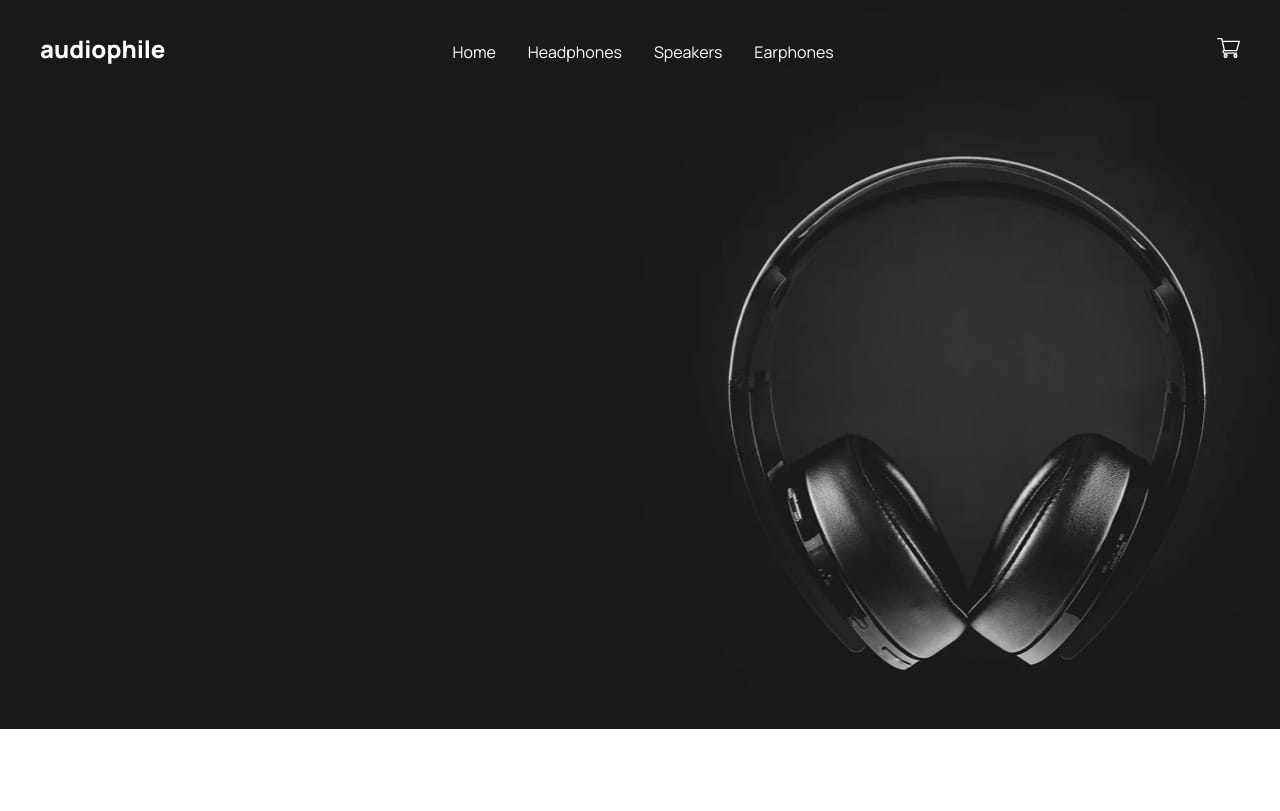
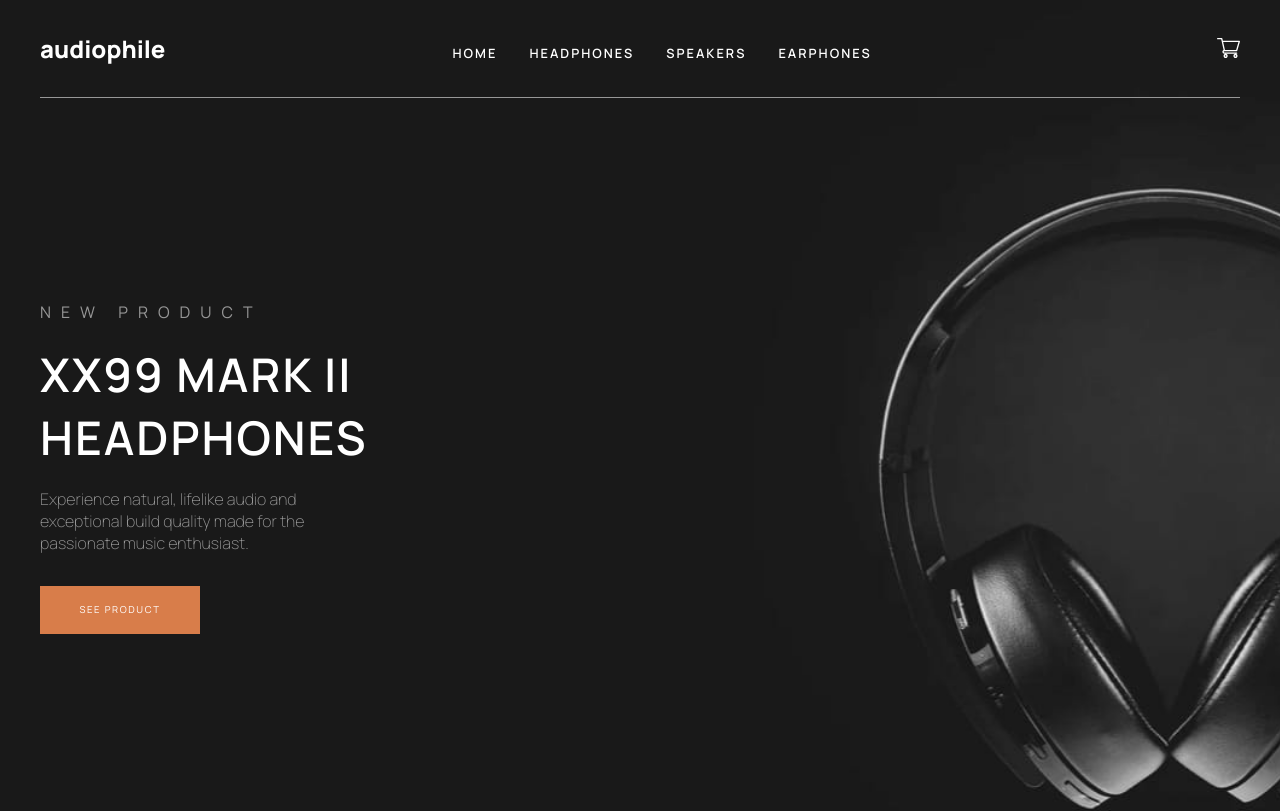
Before and after one commit to Nattk/Audiophile-Ecommerce, a Next.js app: page / in a window 1280 px wide. Shown: the top 811 px of the page. Built offline with nearby package versions, Linux system fonts and the light colour scheme.

Commit message:
Added grid layout and subheader

```diff
--- a/components/Layouts/Footer/Footer.js
+++ b/components/Layouts/Footer/Footer.js
@@ -1,6 +1,8 @@
+import layout from '../Layout.module.scss'
+
 function Footer () {
   return (
-        <footer>
+        <footer className={`${layout.itemd}`}>
             <p>Footer</p>
         </footer>
   )
--- /dev/null
+++ b/components/Layouts/Header/Header.js
@@ -0,0 +1,39 @@
+import Link from 'next/link'
+import classes from './Header.module.scss'
+import layout from '../Layout.module.scss'
+import Image from 'next/image'
+import cart from '../../../public/assets/shared/desktop/icon-cart.svg'
+import { Fragment } from 'react'
+import SubHeader from './SubHeader'
+
+function Header () {
+  return (
+     <Fragment>
+        <div className={`${classes.navContainer}`}></div>
+        <header className={`${layout.itema}`}>
+            <nav className={`${classes.nav}`}>
+                <p>audiophile</p>
+                <ul>
+                    <li>
+                        <Link href="/">Home</Link>
+                    </li>
+                    <li>
+                        <Link href="/">Headphones</Link>
+                    </li>
+                    <li>
+                        <Link href="/">Speakers</Link>
+                    </li>
+                    <li>
+                        <Link href="/">Earphones</Link>
+                    </li>
+                </ul>
+                    <Image src={cart} alt="cart"/>
+            </nav>
+            <SubHeader/>
+        </header>
+    </Fragment>
+
+  )
+}
+
+export default Header
--- /dev/null
+++ b/components/Layouts/Header/Header.module.scss
@@ -0,0 +1,91 @@
+
+.navContainer{
+    position: absolute;
+    z-index: -100;
+    width:100%;
+    height:55rem;
+    background-image: url("../../../public/assets/home/desktop/image-hero.jpg");
+    background-repeat: no-repeat;
+    background-size: cover;
+}
+
+.nav{
+    width: 75rem;
+    display: flex;
+    flex-direction: row;
+    justify-content: space-between;
+    align-items: baseline;
+    //background-color: black;
+    color:white;
+    padding: 2rem 0 2rem 0;
+    border-bottom: #979797 solid thin;
+
+    p{
+        width: 10rem;
+        font-weight: 800;
+        font-size: 1.5rem
+    }
+
+    .imgContainer{
+
+        width:10rem;
+    }
+
+    ul{
+        width: 34rem;
+
+        li{
+            font-weight: 600;
+            font-size: 0.8rem;
+            letter-spacing: 2px;
+            text-transform: uppercase;
+            margin: 0 1rem 0 1rem;
+            list-style: none;
+            display: inline;
+        }
+    }
+}
+
+.subHeader{
+
+    border-top: gray thin solid;
+
+}
+
+.categoryName {
+    justify-self: center;
+}
+
+.homeProductItem {
+    display: flex;
+    flex-direction: column;
+    justify-content: center;
+    height:45rem;
+    width: 35%;
+
+    p{
+        margin-top: 1.2rem;
+    }
+
+    p:first-child{
+        text-transform: uppercase;
+        font-weight: 400;
+        color:#979797;
+        letter-spacing: 10px;
+
+    }
+
+    p:nth-child(2){
+        text-transform: uppercase;
+        font-weight: 600;
+        color:white;
+        font-size: 2.9rem;
+        letter-spacing: 2px;
+    }
+
+    p:nth-child(3){
+        width:80%;
+        font-weight: 200;
+        color:#979797;
+    }
+ }
--- /dev/null
+++ b/components/Layouts/Header/SubHeader.js
@@ -0,0 +1,24 @@
+import Button from '../../UI/Button/Button'
+import { useRouter } from 'next/router'
+import classes from './Header.module.scss'
+
+function SubHeader () {
+  const router = useRouter()
+  let subHeaderContent
+  console.log(classes)
+
+  if (router.pathname === '/') {
+    subHeaderContent = (<section className={classes.homeProductItem}>
+                          <p>new product</p>
+                          <p>XX99 Mark II Headphones</p>
+                          <p>Experience natural, lifelike audio and exceptional build quality made for the passionate music enthusiast.</p>
+                          <Button>See product</Button>
+                          </section>)
+  } else {
+    subHeaderContent = (<section className={classes.categoryName}>
+                          {router.pathname}
+                        </section>)
+  }
+  return subHeaderContent
+}
+export default SubHeader
--- a/components/Layouts/Layout.js
+++ b/components/Layouts/Layout.js
@@ -1,11 +1,14 @@
-import Navbar from './Navbar/Navbar'
+import Header from './Header/Header'
 import Footer from './Footer/Footer'
+import classes from './Layout.module.scss'
 function Layout (props) {
   return (
-    <div>
-      <Navbar/>
+    <div className={classes.Layout}>
+      <Header className={classes.itema}/>
+      <main className={classes.itemb}>
       {props.children}
-      <Footer/>
+      </main>
+      <Footer className={classes.itemd}/>
     </div>
 
   )
--- a/components/Layouts/Layout.module.scss
+++ b/components/Layouts/Layout.module.scss
@@ -1,4 +1,21 @@
+.itema {
+    grid-area: header;
+}
+.itemb {
+    grid-area: main;
+}
+.itemd {
+    grid-area: footer;
+}
+
 .Layout{
 
-
+    display: grid;
+    justify-items: center;
+    grid-template-columns: 1fr 2fr 1fr;
+    grid-template-rows: auto;
+    grid-template-areas:
+    "header header header"
+    ". main ."
+    "footer footer footer";
 }
--- a/components/Layouts/Navbar/Navbar.js
+++ /dev/null
@@ -1,32 +0,0 @@
-import Link from 'next/link'
-import classes from './Navbar.module.scss'
-import Image from 'next/image'
-import cart from '../../../public/assets/shared/desktop/icon-cart.svg'
-
-function Navbar () {
-  return (
-
-    <div className={classes.navContainer}>
-        <nav className={classes.nav}>
-            <p>audiophile</p>
-            <ul>
-                <li>
-                    <Link href="/">Home</Link>
-                </li>
-                <li>
-                    <Link href="/">Headphones</Link>
-                </li>
-                <li>
-                    <Link href="/">Speakers</Link>
-                </li>
-                <li>
-                    <Link href="/">Earphones</Link>
-                </li>
-            </ul>
-                <Image src={cart} alt="cart"/>
-        </nav>
-    </div>
-  )
-}
-
-export default Navbar
--- a/components/Layouts/Navbar/Navbar.module.scss
+++ /dev/null
@@ -1,44 +0,0 @@
-
-.navContainer{
-    width:100%;
-    height:50rem;
-    display: flex;
-    flex-direction: row;
-    justify-content: center;
-    background-image: url("../../../public/assets/home/desktop/image-hero.jpg");
-    background-repeat: no-repeat;
-}
-
-.nav{
-    width: 75rem;
-    justify-self: center;
-    display: flex;
-    flex-direction: row;
-    justify-content: space-between;
-    align-items: baseline;
-    //background-color: black;
-    color:white;
-    padding: 2rem 0 2rem 0;
-
-    p{
-        width: 10rem;
-        font-weight: 800;
-        font-size: 1.5rem
-    }
-
-    .imgContainer{
-
-        width:10rem;
-    }
-
-    ul{
-        width: 34rem;
-
-        li{
-            font-weight: 400;
-            margin: 0 1rem 0 1rem;
-            list-style: none;
-            display: inline;
-        }
-    }
-}
--- /dev/null
+++ b/components/UI/Button/Button.js
@@ -0,0 +1,10 @@
+import classes from './Button.module.scss'
+
+function Button (props) {
+  return (
+     <div className={classes.standardBtn}>
+         {props.children}
+     </div>
+  )
+}
+export default Button
--- /dev/null
+++ b/components/UI/Button/Button.module.scss
@@ -0,0 +1,29 @@
+.standardBtn{
+    display: flex;
+    justify-content: center;
+    align-items: center;
+    width:10rem;
+    height:3rem;
+    background-color: var(--dark-orange);
+    text-transform: uppercase;
+    color:white;
+    font-size: 0.6rem;
+    letter-spacing:  0.1rem;
+    transition: background-color 0.5s;
+    margin-top:2rem;
+
+    cursor:pointer;
+
+    &:hover{
+        background-color: var(--light-orange);
+    }
+}
+
+.whiteBtn{
+
+
+}
+
+.noBorderBtn{
+
+}
--- a/pages/_document.js
+++ b/pages/_document.js
@@ -7,7 +7,7 @@ class MyDocument extends Document {
         <Head>
             <link rel="preconnect" href="https://fonts.googleapis.com"/>
             <link rel="preconnect" href="https://fonts.gstatic.com" crossOrigin/>
-            <link href="https://fonts.googleapis.com/css2?family=Manrope:wght@400;500;600;700;800&display=swap" rel="stylesheet"/>
+            <link href="https://fonts.googleapis.com/css2?family=Manrope:wght@200;300;400;500;600;700;800&display=swap" rel="stylesheet"/>
         </Head>
         <body>
           <Main />
```
